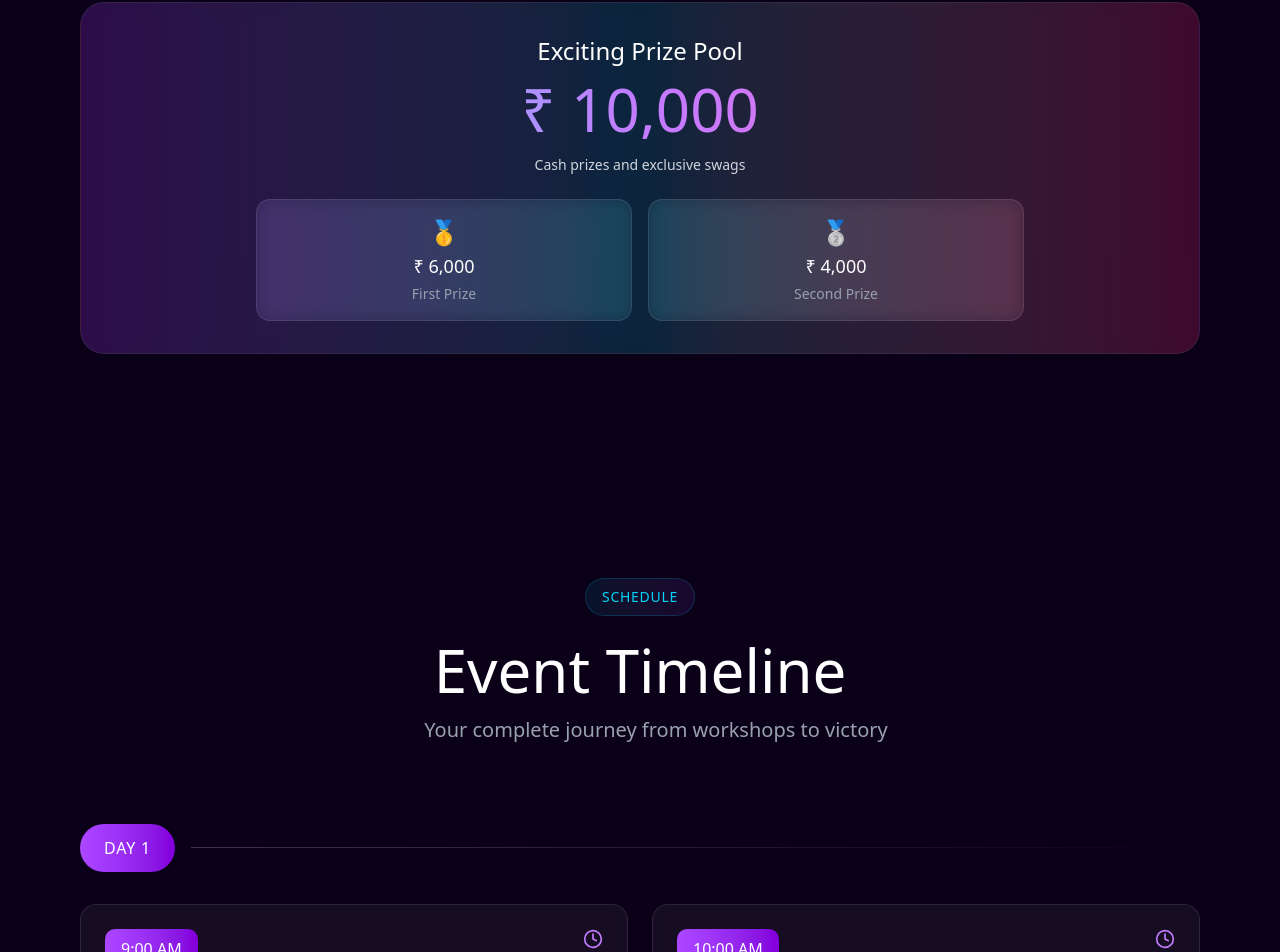
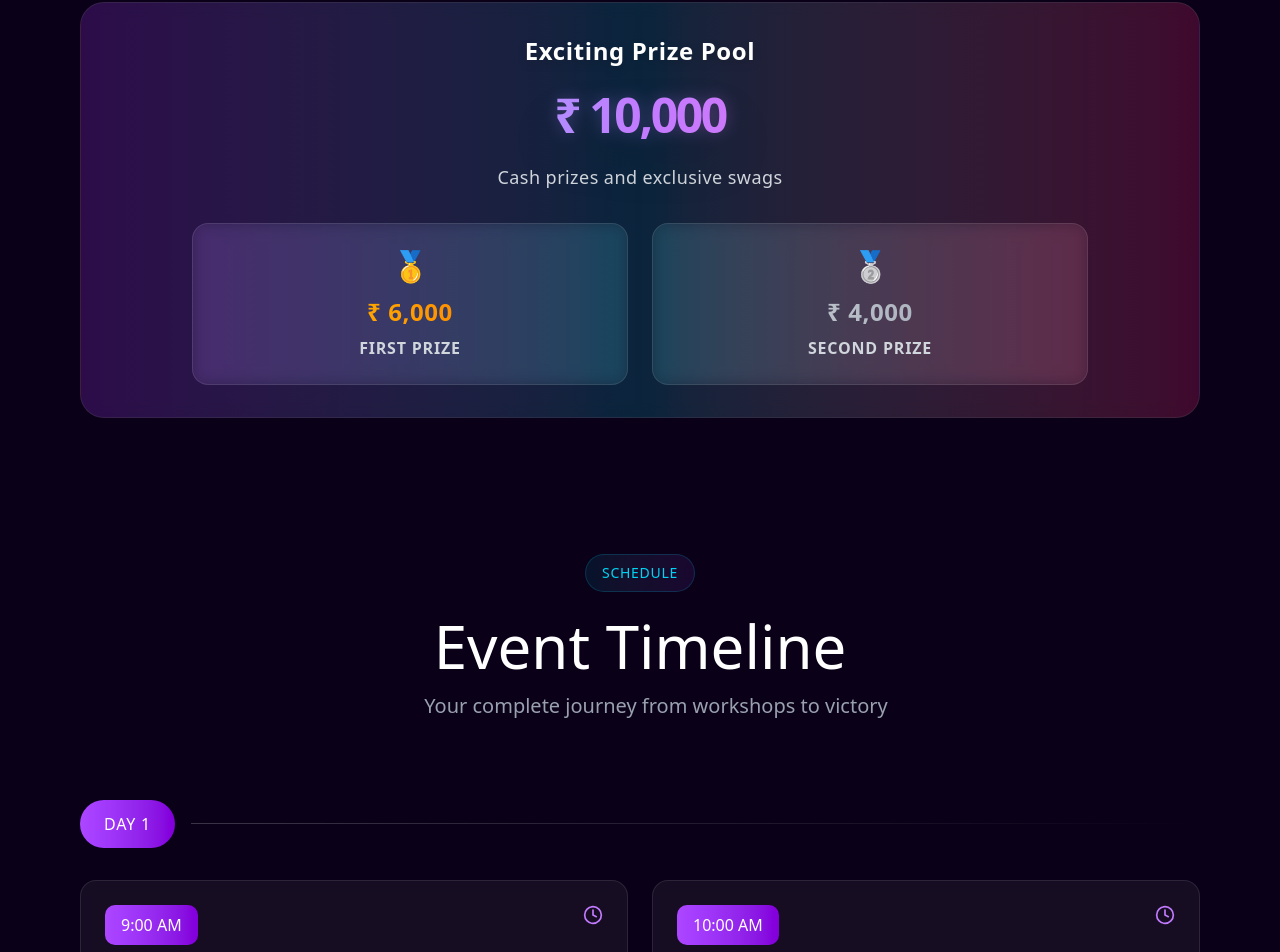
Before and after one commit to krishgit24/Hackathon_website, a React (Vite) app: page / in a window 1280 px wide. Shown: the part 1758-2710 px from the top of the page. Built offline with nearby package versions, Linux system fonts and the light colour scheme.

Commit message:
Content updated

```diff
--- a/src/components/About.tsx
+++ b/src/components/About.tsx
@@ -18,7 +18,7 @@ export function About() {
     {
       icon: Layers,
       value: "Domains",
-      label: "Web Dev • ML • IoT",
+      label: "3 Domains, 6 PS",
       gradient: "from-purple-400 to-pink-500",
     },
     {
@@ -99,10 +99,10 @@ export function About() {
           <div className="grid sm:grid-cols-2 gap-6 mt-6">
             <div className="bg-white/5 backdrop-blur-sm border border-white/10 rounded-2xl p-5 text-left">
               <h4 className="text-xl text-white mb-2">
-                Workshops & Mentorship
+                Mentorship
               </h4>
               <p className="text-gray-400">
-                Pre-event workshops and on-site mentors to help you ship
+                On-site mentors to help you ship
                 polished projects.
               </p>
             </div>
@@ -155,28 +155,41 @@ export function About() {
           <div className="absolute inset-0 bg-gradient-to-r from-purple-500/8 via-cyan-500/8 to-pink-500/8 pointer-events-none" />
 
           <div className="relative text-center">
-            <h3 className="text-2xl md:text-3xl lg:text-4xl text-white mb-3">
+            <h3 className="text-2xl md:text-3xl lg:text-4xl text-white mb-6 font-bold tracking-wide drop-shadow-lg">
               Exciting Prize Pool
             </h3>
 
-            <div className="text-4xl md:text-5xl lg:text-6xl bg-gradient-to-r from-cyan-400 via-purple-400 to-pink-400 bg-clip-text text-transparent mb-4">
-              ₹ 10,000
+            <div className="relative mb-6">
+              <div className="text-5xl md:text-6xl lg:text-7xl xl:text-8xl font-black bg-gradient-to-r from-cyan-400 via-purple-400 to-pink-400 bg-clip-text text-transparent tracking-tighter leading-none drop-shadow-2xl">
+                ₹ 10,000
+              </div>
+              <div className="absolute inset-0 text-5xl md:text-6xl lg:text-7xl xl:text-8xl font-black bg-gradient-to-r from-cyan-400 via-purple-400 to-pink-400 bg-clip-text text-transparent tracking-tighter leading-none blur-sm opacity-30">
+                ₹ 10,000
+              </div>
             </div>
 
-            <p className="text-sm md:text-base text-gray-300 mb-6 mx-auto max-w-2xl">
+            <p className="text-base md:text-lg text-gray-300 mb-8 mx-auto max-w-2xl font-medium tracking-wide">
               Cash prizes and exclusive swags
             </p>
 
-            <div className="grid md:grid-cols-2 gap-4 max-w-3xl mx-auto">
-              <div className="bg-white/5 backdrop-blur-sm border border-white/10 rounded-xl p-4">
-                <div className="text-2xl text-yellow-400 mb-1">🥇</div>
-                <div className="text-lg text-white mb-1">₹ 6,000</div>
-                <div className="text-sm text-gray-400">First Prize</div>
+            <div className="grid md:grid-cols-2 gap-6 max-w-4xl mx-auto">
+              <div className="group bg-white/5 backdrop-blur-sm border border-white/10 rounded-2xl p-6 hover:border-white/20 transition-all duration-300 hover:scale-105">
+                <div className="text-3xl mb-3 transform group-hover:scale-110 transition-transform">🥇</div>
+                <div className="text-2xl md:text-3xl font-bold bg-gradient-to-r from-yellow-400 to-orange-500 bg-clip-text text-transparent mb-2 tracking-wide">
+                  ₹ 6,000
+                </div>
+                <div className="text-base font-semibold text-gray-300 tracking-wider uppercase">
+                  First Prize
+                </div>
               </div>
-              <div className="bg-white/5 backdrop-blur-sm border border-white/10 rounded-xl p-4">
-                <div className="text-2xl text-gray-300 mb-1">🥈</div>
-                <div className="text-lg text-white mb-1">₹ 4,000</div>
-                <div className="text-sm text-gray-400">Second Prize</div>
+              <div className="group bg-white/5 backdrop-blur-sm border border-white/10 rounded-2xl p-6 hover:border-white/20 transition-all duration-300 hover:scale-105">
+                <div className="text-3xl mb-3 transform group-hover:scale-110 transition-transform">🥈</div>
+                <div className="text-2xl md:text-3xl font-bold bg-gradient-to-r from-gray-300 to-gray-400 bg-clip-text text-transparent mb-2 tracking-wide">
+                  ₹ 4,000
+                </div>
+                <div className="text-base font-semibold text-gray-300 tracking-wider uppercase">
+                  Second Prize
+                </div>
               </div>
             </div>
           </div>
--- a/src/components/Hero.tsx
+++ b/src/components/Hero.tsx
@@ -1,6 +1,6 @@
 import React, { useState } from 'react';
 import { Linkedin, Instagram, ArrowRight, Sparkles, Menu, X } from 'lucide-react';
-import ieeelogo from '../assets/logo.png';
+import ieeelogo from '../Assets/logo.png';
 
 export function Hero() {
   const [hoveredItem, setHoveredItem] = useState<string | null>(null);
--- a/src/components/Sponsors.tsx
+++ b/src/components/Sponsors.tsx
@@ -1,14 +1,16 @@
 import React from 'react';
 import { Building2, Lightbulb } from 'lucide-react';
+import fof from '../Assets/fof.webp';
+import curomate from '../Assets/curomate.png';
 
 export function Sponsors() {
   const platinumSponsors = [
-    { name: 'TECHCORP', icon: Building2, gradient: 'from-cyan-500 to-cyan-700' },
-    { name: 'INNOVATION LABS', icon: Lightbulb, gradient: 'from-purple-500 to-purple-700' },
+    { name: 'FRIENDS OF FIGMA', icon: fof, gradient: 'from-cyan-500 to-cyan-700' },
+    { name: 'CUROMATES', icon: curomate, gradient: 'from-purple-500 to-purple-700' },
   ];
 
   return (
-    <section id="sponsors" className="relative py-24 px-8 lg:px-20 ">
+    <section id="sponsors" className="relative py-10 px-8 lg:px-20">
       <div className="absolute inset-0 bg-gradient-to-b from-transparent via-purple-900/10 to-transparent" />
 
       <div className="relative z-10 max-w-7xl mx-auto">
@@ -17,37 +19,40 @@ export function Sponsors() {
             <span className="text-cyan-400 text-sm tracking-wider">PARTNERS</span>
           </div>
           <h2 className="text-5xl lg:text-6xl text-white mb-4">Our Sponsors</h2>
-          <p className="text-xl text-gray-400 ml-8">Proudly supported by industry leaders</p>
+          <p className="text-xl text-gray-400 ml-8">
+            Proudly supported by industry leaders
+          </p>
         </div>
 
         {/* Platinum Sponsors */}
         <div className="mb-16">
-          <div className="text-center mb-8">
-            <div className="inline-block px-6 py-2 bg-gradient-to-r from-yellow-500/20 to-yellow-600/20 border border-yellow-500/30 rounded-full">
-              <span className="text-yellow-400 tracking-wider">PLATINUM SPONSORS</span>
-            </div>
-          </div>
           <div className="grid md:grid-cols-2 gap-8 max-w-4xl mx-auto">
-            {platinumSponsors.map((sponsor, index) => {
-              const Icon = sponsor.icon;
-              return (
+            {platinumSponsors.map((sponsor, index) => (
               <div
                 key={index}
                 className="group relative bg-white/5 backdrop-blur-sm border-2 border-white/20 rounded-3xl p-12 hover:border-white/40 transition-all"
               >
-                  <div className={`absolute inset-0 bg-gradient-to-br ${sponsor.gradient} opacity-0 group-hover:opacity-10 transition-opacity rounded-3xl`} />
+                <div
+                  className={`absolute inset-0 bg-gradient-to-br ${sponsor.gradient} opacity-0 group-hover:opacity-10 transition-opacity rounded-3xl`}
+                />
+
                 <div className="relative text-center">
-                    <div className={`inline-flex w-24 h-24 mb-6 bg-gradient-to-br ${sponsor.gradient} rounded-2xl items-center justify-center group-hover:scale-110 transition-transform`}>
-                      <Icon className="text-white" size={48} />
+                  <div
+                    className={`inline-flex w-24 h-24 mb-6 bg-gradient-to-br ${sponsor.gradient} rounded-2xl items-center justify-center group-hover:scale-110 transition-transform`}
+                  >
+                    <img
+                      src={sponsor.icon}
+                      alt={sponsor.name}
+                      className="w-14 h-14 object-contain"
+                    />
                   </div>
+
                   <h3 className="text-3xl text-white">{sponsor.name}</h3>
                 </div>
               </div>
-              );
-            })}
+            ))}
           </div>
         </div>
-
       </div>
     </section>
   );
--- a/src/components/Timeline.tsx
+++ b/src/components/Timeline.tsx
@@ -16,7 +16,7 @@ export function Timeline() {
         },
         {
           time: "10:00 AM",
-          title: "Coding",
+          title: "Coding Round Begins",
           description:
             "Dedicated development session focused on building core project features, rapid prototyping, and shaping your solution."
         },
@@ -40,12 +40,12 @@ export function Timeline() {
       color: "cyan",
       gradient: "from-cyan-500 to-cyan-700",
       events: [
-        {
-          time: "4:00 AM",
-          title: "Mentorship Round 3",
-          description:
-            "Connect with mentors for early-morning guidance, idea refinement, and technical support."
-        },
+        // {
+        //   time: "4:00 AM",
+        //   title: "Mentorship Round 3",
+        //   description:
+        //     "Connect with mentors for early-morning guidance, idea refinement, and technical support."
+        // },
         {
           time: "10:00 AM",
           title: "Coding Ends",
@@ -69,7 +69,7 @@ export function Timeline() {
   ];
 
   return (
-    <section id="timeline" className="relative py-32 px-8 lg:px-20">
+    <section id="timeline" className="relative py-10 px-8 lg:px-20">
       <div className="relative z-10 max-w-7xl mx-auto">
         <div className="text-center mb-20 max-w-3xl mx-auto">
           <div className="inline-flex items-center space-x-2 px-4 py-2 bg-gradient-to-r from-cyan-500/10 to-purple-500/10 backdrop-blur-sm border border-cyan-500/20 rounded-full mb-6">
--- a/src/pages/RegisterForm.jsx
+++ b/src/pages/RegisterForm.jsx
@@ -1,5 +1,5 @@
 import React, { useState } from "react";
-import kshitij_gpay from "../assets/kshitij_gpay.jpeg";
+import kshitij_gpay from "../Assets/kshitij_gpay.jpeg";
 
 export default function RegisterForm() {
   const [loading, setLoading] = useState(false);
```
Also changed, not shown: src/components/Registration.tsx (+29 -21 lines), src/Assets/curomate.png (added), src/Assets/fof.webp (added). Lines whose indentation alone changed are shown as unchanged.
